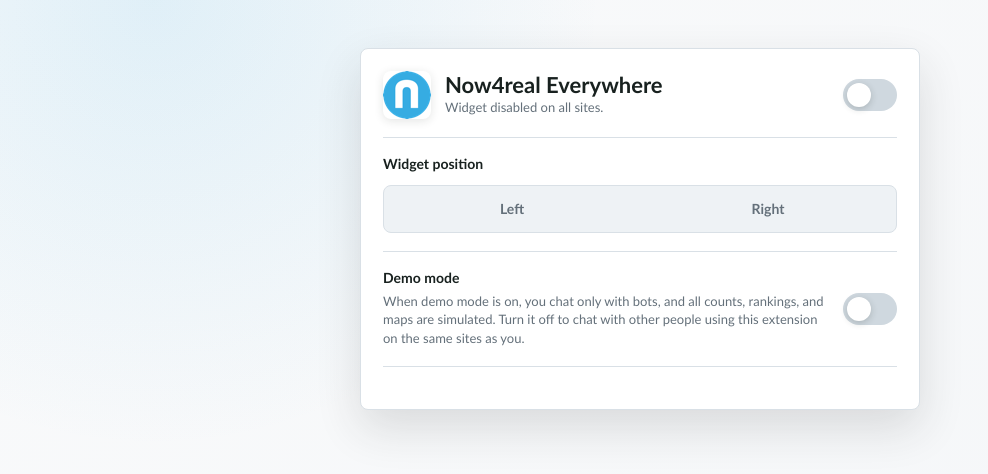
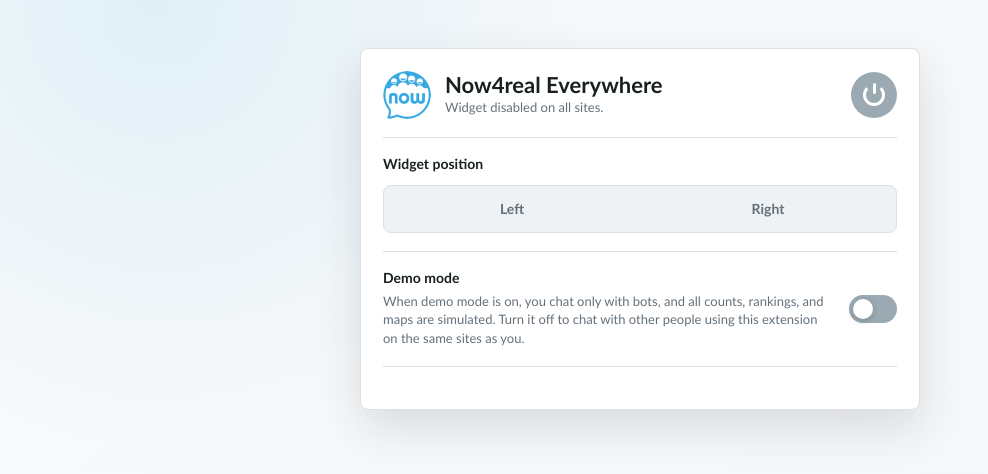
Before and after one commit to now4real/now4real-chrome-extension, a browser extension: page src/options.html in a window 1280 px wide. Shown: the whole page, without its empty margins (0-988 px from the left). Drawn offline with Linux system fonts and the light colour scheme.

Commit message:
Add disabled icons and update action icon handling in background and settings

```diff
--- a/src/options.html
+++ b/src/options.html
@@ -11,12 +11,12 @@
       <p id="loadWarning" class="load-warning" hidden></p>
 
       <header class="header">
-        <img class="brand-icon" src="../icons/icon48.png" alt="" width="48" height="48">
+        <img class="brand-icon" src="../icons/now4real-icon.png" alt="Now4real" width="48" height="48">
         <div class="header-copy">
           <h1>Now4real Everywhere</h1>
           <p id="widgetStateText">Widget disabled on all sites.</p>
         </div>
-        <label class="switch header-switch" aria-label="Enable Now4real">
+        <label class="switch power-switch header-switch" aria-label="Turn Now4real on or off">
           <input id="now4realEnabled" type="checkbox">
           <span></span>
         </label>
--- a/src/settings.css
+++ b/src/settings.css
@@ -7,6 +7,7 @@
   --accent: #39aae1;
   --accent-strong: #1776a8;
   --accent-soft: #e2f4fc;
+  --control-inactive: #9ba9b3;
   --shadow: 0 18px 45px rgba(39, 43, 39, 0.14);
 }
 
@@ -66,8 +67,8 @@
   width: 48px;
   height: 48px;
   flex: 0 0 auto;
-  border-radius: 8px;
-  box-shadow: 0 2px 10px rgba(32, 40, 37, 0.12);
+  border: 0;
+  background: #fff;
 }
 
 h1,
@@ -173,8 +174,8 @@
 
 .switch {
   position: relative;
-  width: 54px;
-  height: 32px;
+  width: 48px;
+  height: 28px;
   flex: 0 0 auto;
 }
 
@@ -186,7 +187,7 @@
   position: absolute;
   inset: 0;
   border-radius: 999px;
-  background: #cfd8df;
+  background: var(--control-inactive);
   cursor: pointer;
   transition: background 160ms ease;
 }
@@ -196,8 +197,8 @@
   position: absolute;
   top: 4px;
   left: 4px;
-  width: 24px;
-  height: 24px;
+  width: 20px;
+  height: 20px;
   border-radius: 50%;
   background: #fff;
   box-shadow: 0 2px 7px rgba(32, 40, 37, 0.2);
@@ -209,7 +210,58 @@
 }
 
 .switch input:checked + span::after {
-  transform: translateX(22px);
+  transform: translateX(20px);
+}
+
+.power-switch {
+  width: 46px;
+  height: 46px;
+}
+
+.power-switch span {
+  display: grid;
+  place-items: center;
+  background: var(--control-inactive);
+  box-shadow: none;
+  transition: background 160ms ease;
+}
+
+.power-switch span::before,
+.power-switch span::after {
+  content: '';
+  position: absolute;
+  box-sizing: border-box;
+}
+
+.power-switch span::before {
+  z-index: 1;
+  top: 11px;
+  left: 21.5px;
+  width: 3px;
+  height: 11px;
+  border-radius: 4px;
+  background: #fff;
+}
+
+.power-switch span::after {
+  top: 12px;
+  left: 12px;
+  width: 22px;
+  height: 22px;
+  border: 3.5px solid #fff;
+  border-top-color: transparent;
+  border-radius: 50%;
+  background: transparent;
+  box-shadow: none;
+  transform: none;
+}
+
+.power-switch input:checked + span {
+  background: var(--accent);
+}
+
+.power-switch input:checked + span::after {
+  transform: none;
 }
 
 .status {
--- a/src/settings.js
+++ b/src/settings.js
@@ -101,6 +101,10 @@
   });
 
   await chrome.storage.sync.set(settings);
+  await chrome.runtime.sendMessage({
+    type: 'now4real:update-action-icon',
+    now4realEnabled: settings.now4realEnabled
+  });
   render(settings);
   await refreshCurrentTab();
   setStatus('Settings saved. Current tab refreshed.');
```
Also changed, not shown: src/background.js (+64 -0 lines), src/popup.html (+2 -2 lines), icons/icon128-disabled.png (added), icons/icon16-disabled.png (added), icons/icon32-disabled.png (added), icons/icon48-disabled.png (added), icons/now4real-icon.png (added), manifest.json.
